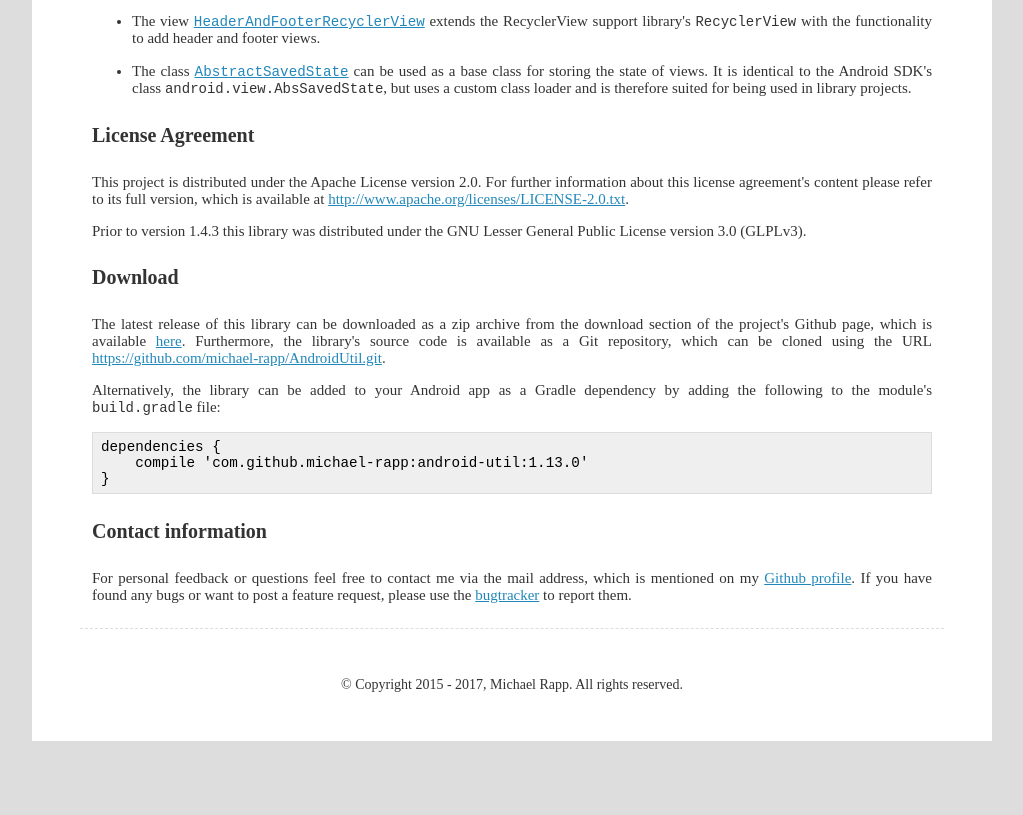
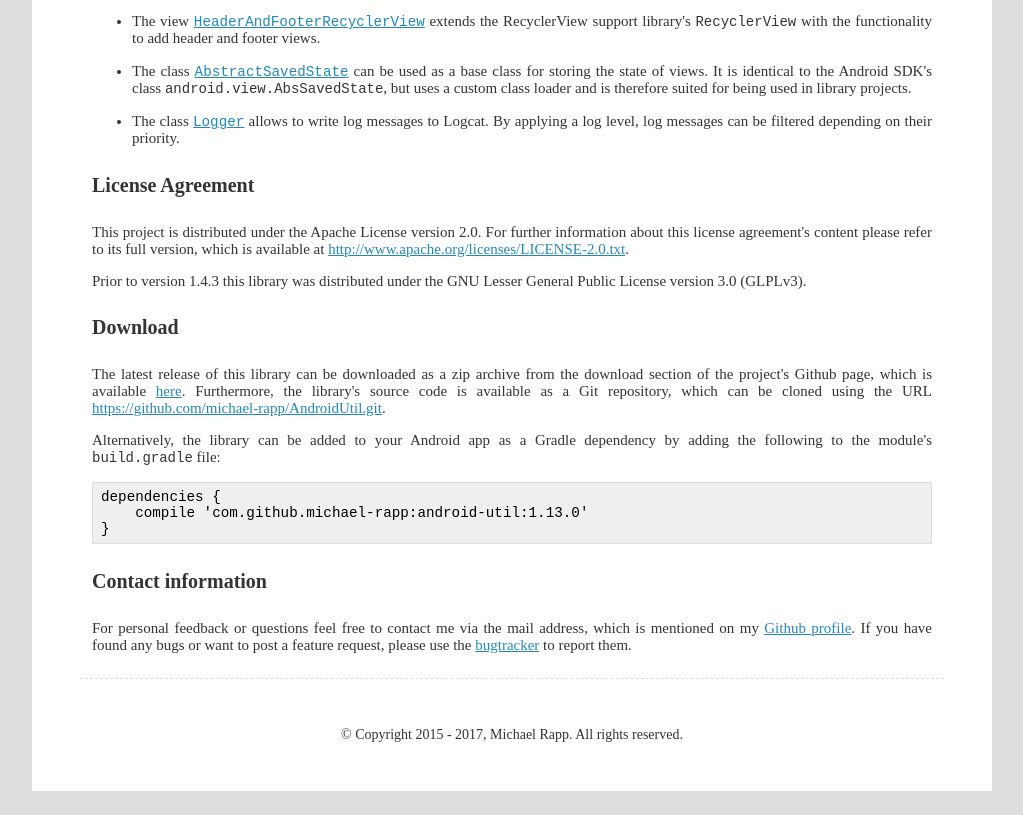
Before and after one commit to michael-rapp/AndroidUtil, a plain HTML site: page doc/index.html in a window 1280 px wide. Shown: the part 1060-1875 px from the top of the page, without its empty margins (128-1151 px from the left). Before the commit the page ends 1825 px from the top, so only its background shows below. Drawn offline with Linux system fonts and the light colour scheme; a web font is replaced by a local one.

Commit message:
Edited README and documentation.

```diff
--- a/doc/index.html
+++ b/doc/index.html
@@ -46,6 +46,7 @@
                     <li>The view <a href="javadoc/de/mrapp/android/util/view/ExpandableGridView.html" target="_blank" class="code">ExpandableGridView</a> extends the <bb>HeaderAndFooterGridView</bb> with the ability to show multiple groups, which can be expanded to show their children.</li>
                     <li>The view <a href="javadoc/de/mrapp/android/util/view/HeaderAndFooterRecyclerView.html" target="_blank" class="code">HeaderAndFooterRecyclerView</a> extends the RecyclerView support library's <tt>RecyclerView</tt> with the functionality to add header and footer views.</li>
                     <li>The class <a href="javadoc/de/mrapp/android/util/view/AbstractSavedState.html" target="_blank" class="code">AbstractSavedState</a> can be used as a base class for storing the state of views. It is identical to the Android SDK's class <tt>android.view.AbsSavedState</tt>, but uses a custom class loader and is therefore suited for being used in library projects.</li>
+                    <li>The class <a href="javadoc/de/mrapp/android/util/logging/Logger.html" target="_blank" class="code">Logger</a> allows to write log messages to Logcat. By applying a log level, log messages can be filtered depending on their priority.</li>
                 </ul>
 
                 <h4>License Agreement</h4>
```
Also changed, not shown: 1 other file.
